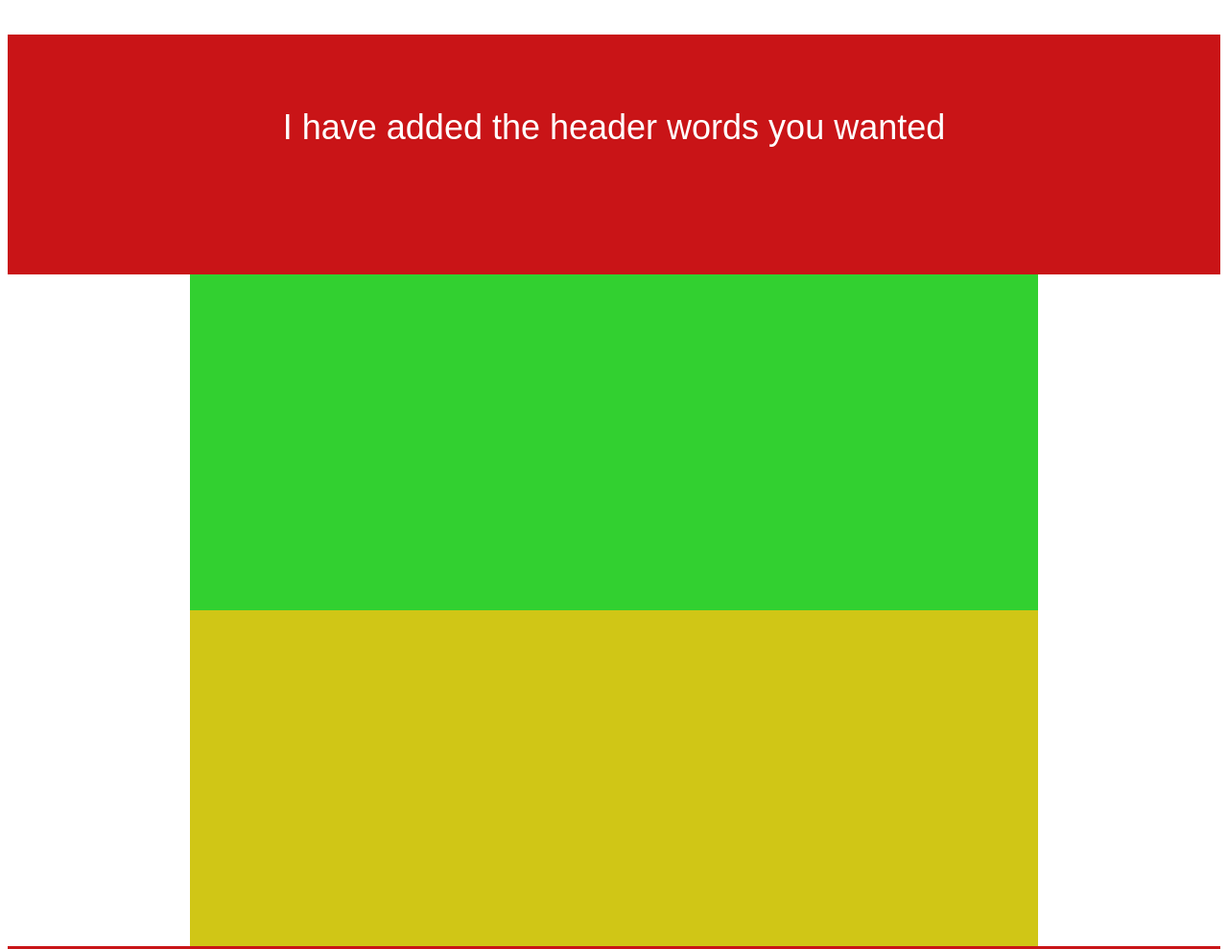
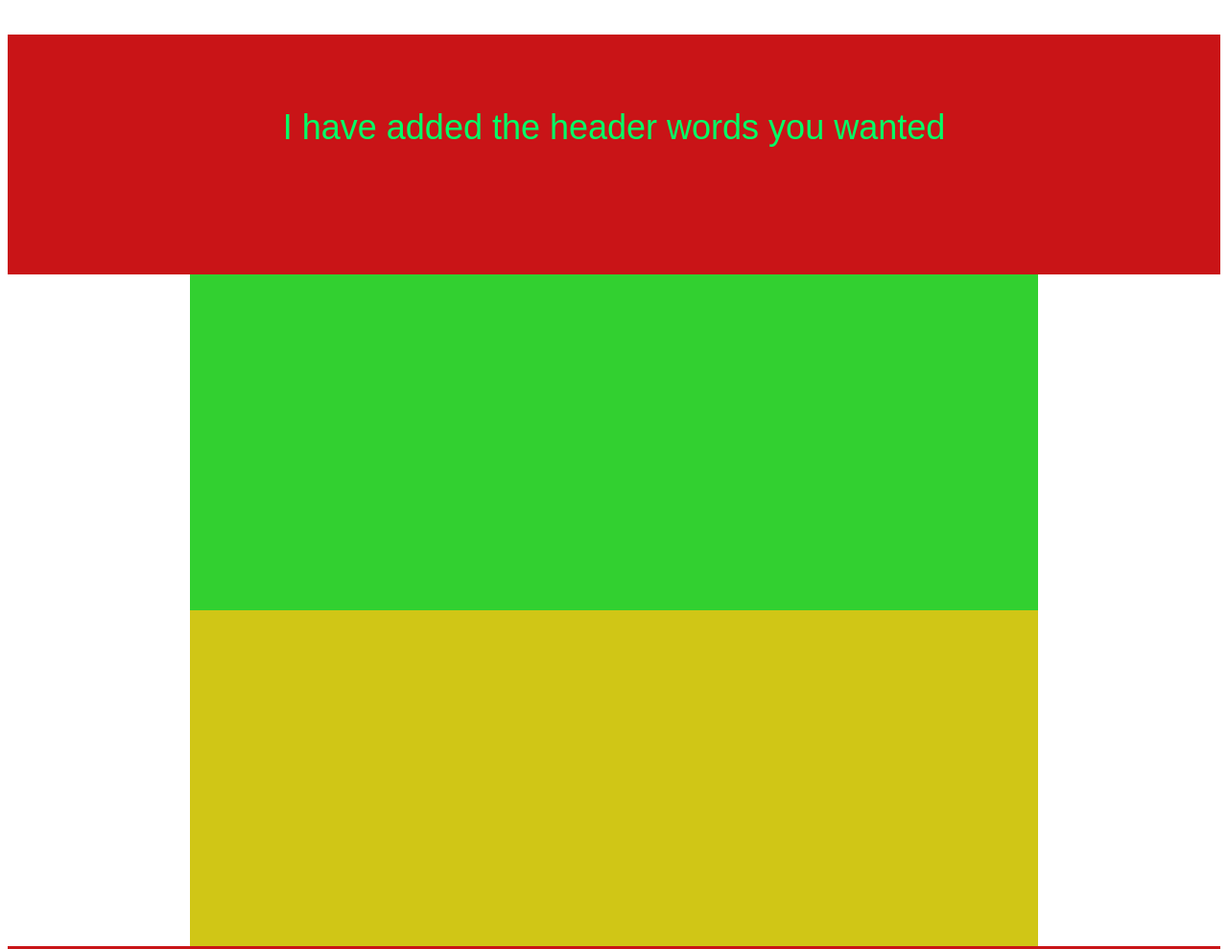
Before and after one commit to Yiaggi/new-website, a plain HTML site: page index.html in a window 1280 px wide. Shown: the top 989 px of the page at 96% size. Drawn offline with Linux system fonts and the light colour scheme.

Commit message:
changing font color to green

```diff
--- a/global.css
+++ b/global.css
@@ -37,7 +37,7 @@ background-color: #C91417;
 #pee-styles
 {
 	font-family:Arial, Helvetica, sans-serif;
-	color: #FFF;
+	color: #0F6;
 	text-align: center;
 	padding: 6% 0% 0% 0%;
 	font-size: 36px;
```
